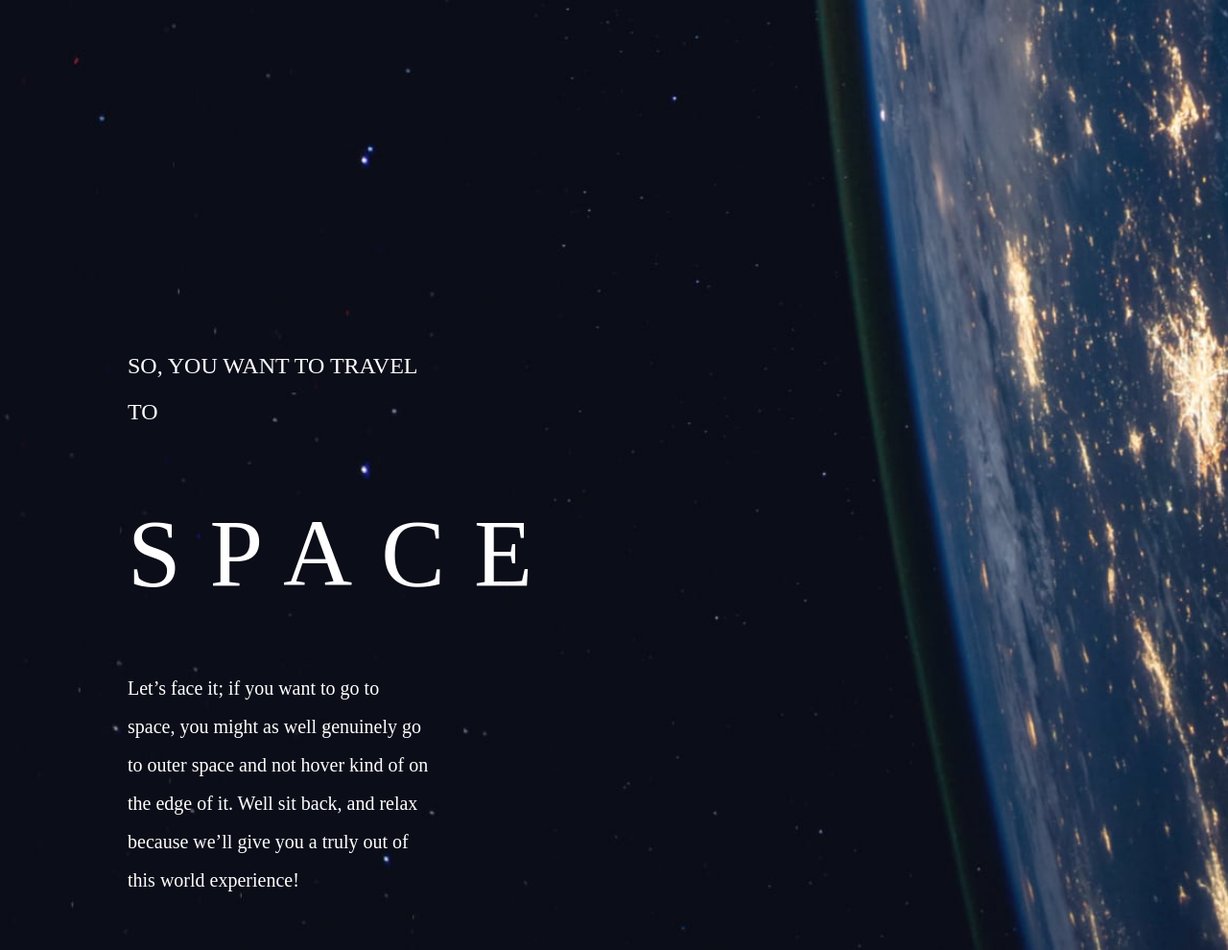
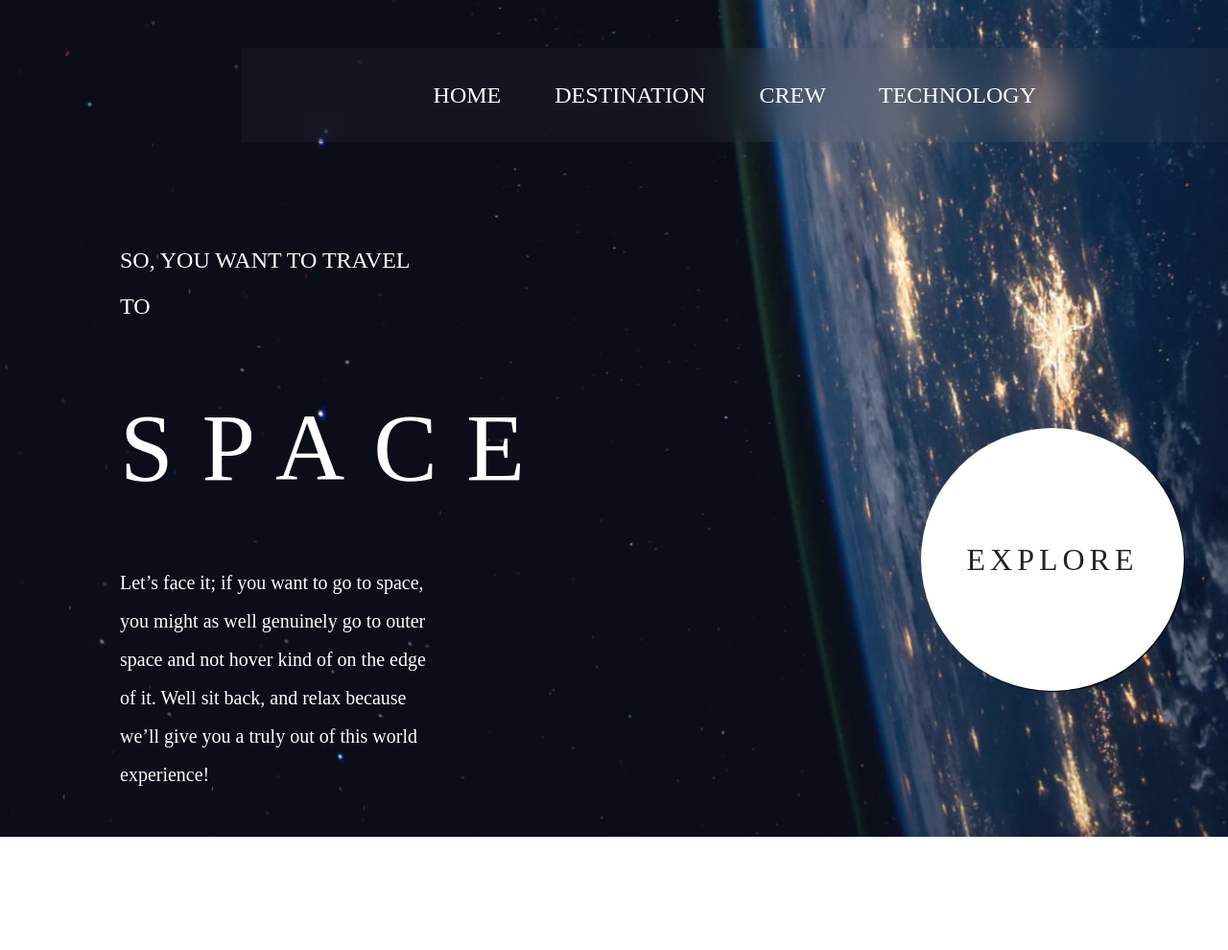
Before and after one commit to alexpisarenko/space-website, a plain HTML site: page starter-code/index.html in a window 1280 px wide. Shown: the whole page at 96% size. After the commit the page ends 872 px from the top, so only its background shows below. Drawn offline with Linux system fonts and the light colour scheme.

Commit message:
added nav bar (incomplete); circle with explore

```diff
--- a/starter-code/css/styles.css
+++ b/starter-code/css/styles.css
@@ -3,13 +3,38 @@ body {
     background-size: cover;
     line-height: 2;
     font-size: 1.5em;
+    margin: 0;
+    padding: 0;
 }
 
-.top-container {
-    width: 300px;
-    height: 300px;
-    color: blue;
+a {
+    text-decoration: none;
+    color: #FFFFFF;
 }
+
+a:visited {
+    text-decoration: none;
+    color: #FFFFFF;
+}
+
+header {
+    text-align: right;
+}
+
+.nav-bar {
+    color: #FFFFFF;
+    backdrop-filter: blur(20px);
+    background-color: rgba(170, 168, 168, 0.054);
+    display: inline-block;
+    margin: 50px auto;
+    padding: 25px;
+    padding-left: 200px;
+    padding-right: 200px;
+    word-spacing: 50px;
+
+
+}
+
 
 .home-content-text {
     color: white;
@@ -29,3 +54,25 @@ body {
     margin: 0;
     letter-spacing: 30px;
 }
+
+.explore-circle {
+    display: flex;
+    width: 274px;
+    height: 274px;
+    margin: auto;
+    position: absolute;
+    left: 75%;
+    bottom: 10%;
+    border-radius: 360px;
+    background-color: #FFFFFF;
+    box-shadow: 1px 1px 1px black;
+    align-items: center;
+    justify-content: center;
+}
+
+.explore-word {
+    font-size: 32px;
+    color: #232323;
+    text-align: center;
+    letter-spacing: 5px;
+}
--- a/starter-code/index.html
+++ b/starter-code/index.html
@@ -9,11 +9,17 @@
 
   <title>Frontend Mentor | Space tourism website</title>
 </head>
+
+<header>
+   <nav class="nav-bar">
+    <a href="">HOME</a>
+    <a href="">DESTINATION</a>
+    <a href="">CREW</a>
+    <a href="">TECHNOLOGY</a>
+   </nav>
+</header>
+
 <body>
-
-<div class="top-container">
-
-</div>
 
 <div class="middle-container">
 
@@ -25,6 +31,10 @@
       because we’ll give you a truly out of this world experience!</p>
   </div>
 
+  <div class="explore-circle">
+    <p class="explore-word">EXPLORE</p>
+  </div>
+
 </div>
 
 <div class="bottom-container">
```
